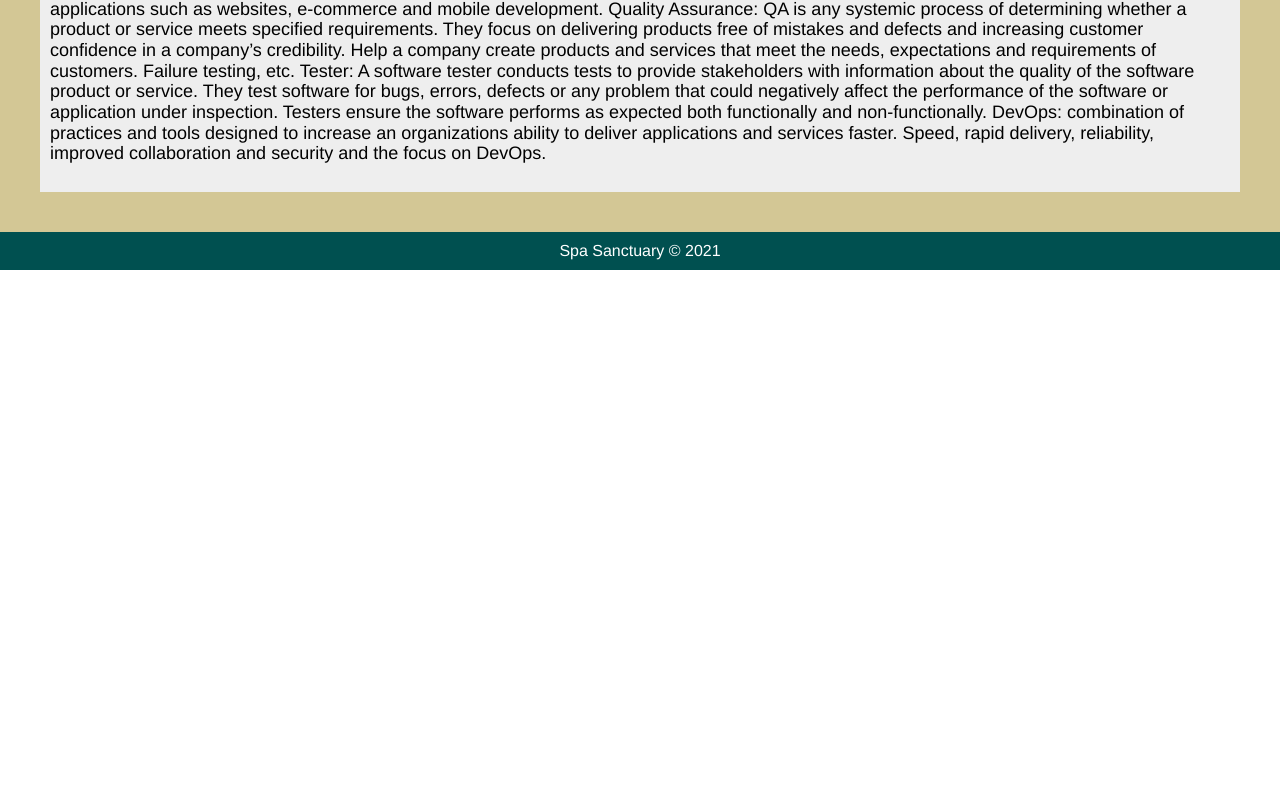
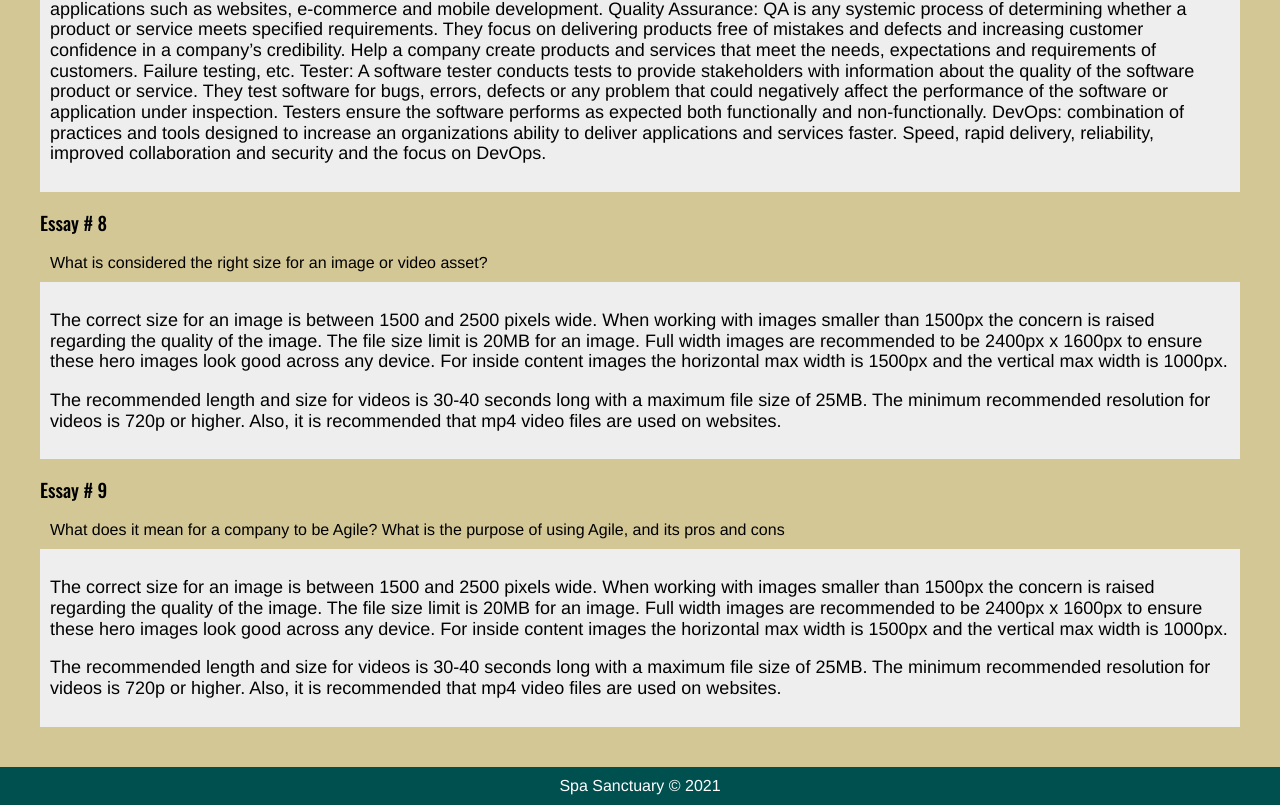
Before and after one commit to taylorbryanne/uclax-web1-summer21, a React (Create React App) app: page /homework in a window 1280 px wide. Shown: the part 3174-3979 px from the top of the page. Before the commit the page ends 3444 px from the top, so only its background shows below. Built offline with nearby package versions, Linux system fonts and the light colour scheme.

Commit message:
Updated Homework

```diff
--- a/src/React/Homework/Homework.jsx
+++ b/src/React/Homework/Homework.jsx
@@ -107,6 +107,26 @@ A web designer focuses on the design side of the equation primarily. While some
                 </p>
 
         </Essay>
+        <Essay
+                number={ 8 }
+                question='What is considered the right size for an image or video asset?'
+            >
+                <p> The correct size for an image is between 1500 and 2500 pixels wide. When working with images smaller than 1500px the concern is raised regarding the quality of the image. The file size limit is 20MB for an image. Full width images are recommended to be 2400px x 1600px to ensure these hero images look good across any device. For inside content images the horizontal max width is 1500px and the vertical max width is 1000px.
+                </p>
+                <p> The recommended length and size for videos is 30-40 seconds long with a maximum file size of 25MB. The minimum recommended resolution for videos is 720p or higher. Also, it is recommended that mp4 video files are used on websites.
+                </p>
+
+        </Essay>
+        <Essay
+                number={ 9 }
+                question='What does it mean for a company to be Agile? What is the purpose of using Agile, and its pros and cons'
+            >
+                <p> The correct size for an image is between 1500 and 2500 pixels wide. When working with images smaller than 1500px the concern is raised regarding the quality of the image. The file size limit is 20MB for an image. Full width images are recommended to be 2400px x 1600px to ensure these hero images look good across any device. For inside content images the horizontal max width is 1500px and the vertical max width is 1000px.
+                </p>
+                <p> The recommended length and size for videos is 30-40 seconds long with a maximum file size of 25MB. The minimum recommended resolution for videos is 720p or higher. Also, it is recommended that mp4 video files are used on websites.
+                </p>
+
+        </Essay>
     </div>
     );
 }
```
